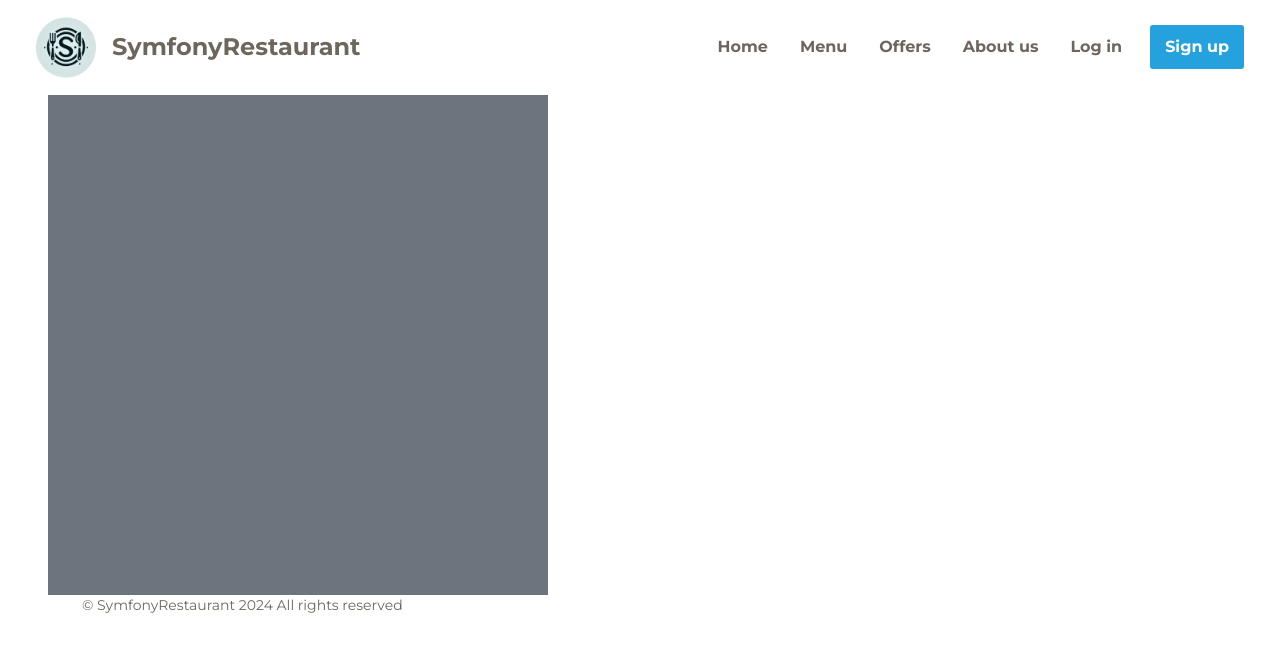
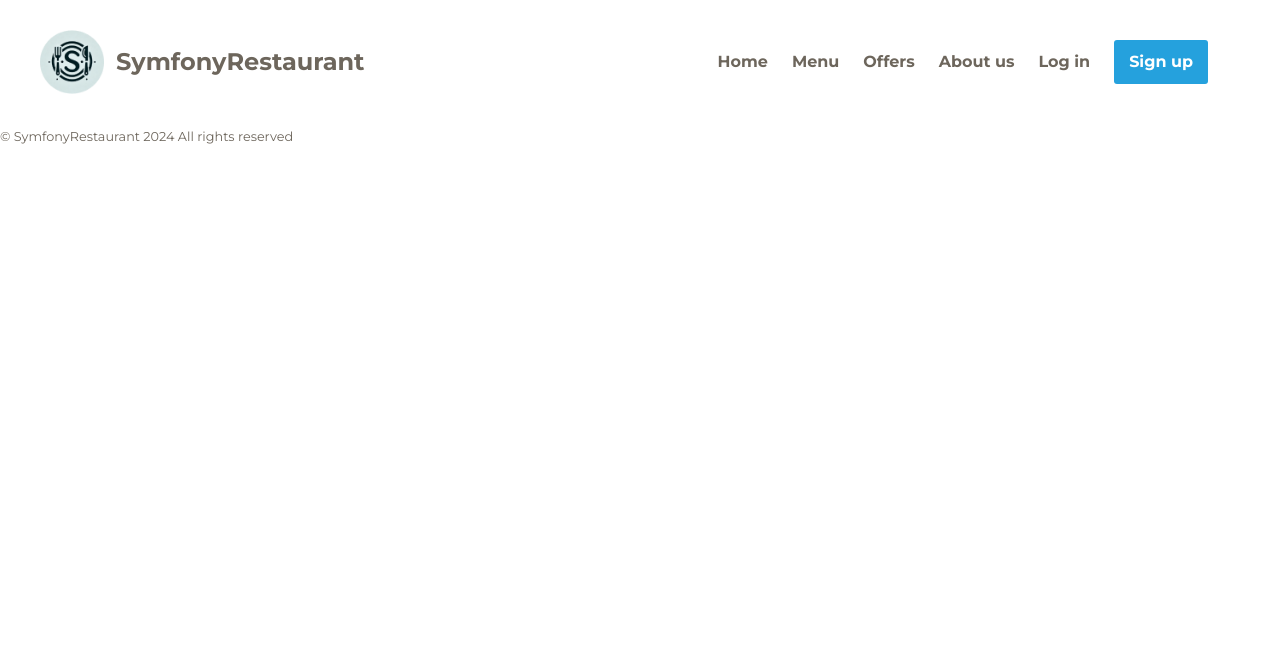
Before and after one commit to oliverdev75/daw2-store, a PHP site: page / in a window 1280 px wide. Shown: the top 652 px of the page. Run offline with PHP 8.4, Linux system fonts and the light colour scheme; some libraries are stand-ins or nearby versions.

Commit message:
Saving to make merge possible

```diff
--- a/app/views/layout/header.php
+++ b/app/views/layout/header.php
@@ -1,33 +1,38 @@
-
-<header class="py-1">
-    <nav class="navbar navbar-expand-lg">
-        <div class="container-fluid">
-            <a class="d-flex gap-3 align-items-center navbar-brand m-0 ms-4 fs-4 fw-bold" href="">
-                <img src="<?= $this->image('logo') ?>" width="60" alt="SymfonyRestaurant logo">
-                SymfonyRestaurant
+<header class="w-full py-5 px-6 lg:px-10">
+    <nav class="w-full">
+        <div class="grid grid-cols-2 grid-flow auto-cols-min justify-around items-center w-full">
+            <a class="flex gap-x-3 items-center w-fit text-lg" href="">
+                <img src="<?= $this->image('logo') ?>" class="w-16 h-16" alt="SymfonyRestaurant logo">
+                <span class="hidden lg:inline text-2xl font-bold">SymfonyRestaurant</span>
             </a>
-            <button class="navbar-toggler" data-bs-toggle="collapse" data-bs-target="#navbarSupportedContent" aria-controls="navbarSupportedContent" aria-expanded="false" aria-label="Toggle navigation">
-                <span class="navbar-toggler-icon"></span>
-            </button>
-            <div class="container justify-content-end collapse navbar-collapse" id="navbarSupportedContent">
-                <ul class="row container row-cols-auto align-items-center justify-content-end navbar-nav">
-                    <li class="nav-item p-3">
-                        <a class="nav-link p-0 fw-bold" href="#">Home</a>
+            <label for="header-nav-toggler-button" class="inline-block lg:hidden justify-self-end w-fit" aria-label="Toggle navigation">
+                <i class="fa-solid fa-bars text-3xl"></i>
+            </label>
+            <input id="header-nav-toggler-button" class="hidden" type="checkbox">
+            <div id="header-nav" class="absolute h-full w-60 top-0 z-50 p-5 bg-white shadow-md lg:static lg:grid lg:justify-end lg:shadow-none lg:h-fit lg:w-full lg:z-auto">
+                <div class="w-full grid place-content-end lg:hidden">
+                    <label for="header-nav-toggler-button" class="text-3xl">
+                        <i class="fa-solid fa-xmark"></i>
+                    </label>
+                </div>
+                <ul class="grid auto-cols-max gap-y-5 lg:grid-flow-col items-center w-fit">
+                    <li class="w-fit px-3">
+                        <a class="font-bold" href="#">Home</a>
                     </li>
-                    <li class="nav-item p-3">
-                        <a class="nav-link p-0 fw-bold" href="#">Menu</a>
+                    <li class="w-fit px-3">
+                        <a class="font-bold" href="#">Menu</a>
                     </li>
-                    <li class="nav-item p-3">
-                        <a class="nav-link p-0 fw-bold" href="#">Offers</a>
+                    <li class="w-fit px-3">
+                        <a class="font-bold" href="#">Offers</a>
                     </li>
-                    <li class="nav-item p-3">
-                        <a class="nav-link p-0 fw-bold" href="#">About us</a>
+                    <li class="w-fit px-3">
+                        <a class="font-bold" href="#">About us</a>
                     </li>
-                    <li class="nav-item p-3">
-                        <a class="nav-link p-0 fw-bold" href="#">Log in</a>
+                    <li class="w-fit px-3">
+                        <a class="font-bold" href="#">Log in</a>
                     </li>
-                    <li class="nav-item">
-                        <a class="nav-link btn btn-primary fw-bold" href="#" role="button">Sign up</a>
+                    <li class="w-fit px-3">
+                        <a class="btn btn-primary font-bold" href="#" role="button">Sign up</a>
                     </li>
                 </ul>
             </div>
--- a/app/views/layout/template.php
+++ b/app/views/layout/template.php
@@ -3,12 +3,12 @@
     <head>
         <meta charset="UTF-8">
         <meta name="viewport" content="width=device-width, initial-scale=1.0">
-        <link href="https://cdn.jsdelivr.net/npm/bootstrap@5.3.3/dist/css/bootstrap.min.css" rel="stylesheet" integrity="sha384-QWTKZyjpPEjISv5WaRU9OFeRpok6YctnYmDr5pNlyT2bRjXh0JMhjY6hW+ALEwIH" crossorigin="anonymous">
         <link rel="preconnect" href="https://fonts.googleapis.com">
         <link rel="preconnect" href="https://fonts.gstatic.com" crossorigin>
         <link href="https://fonts.googleapis.com/css2?family=Montserrat:ital,wght@0,100..900;1,100..900&display=swap" rel="stylesheet">
         <link rel="stylesheet" href="<?= $this->css('root') ?>">
         <link rel="stylesheet" href="<?= $this->css('site') ?>">
+        <link rel="stylesheet" href="<?= $this->css('header') ?>">
         <title><?= $title ?></title>
     </head>
     <body>
@@ -21,12 +21,7 @@
 
         <?php $this->footer() ?>
 
-        <script
-            src="https://cdn.jsdelivr.net/npm/bootstrap@5.3.3/dist/js/bootstrap.bundle.min.js"
-            integrity="sha384-YvpcrYf0tY3lHB60NNkmXc5s9fDVZLESaAA55NDzOxhy9GkcIdslK1eN7N6jIeHz"
-            crossorigin="anonymous"
-        >
-        </script>
+        <script src="https://cdn.tailwindcss.com"></script>
         <script
             src="https://kit.fontawesome.com/fa5d3f8bd9.js"
             crossorigin="anonymous"
--- /dev/null
+++ b/app/views/resources/css/header.css
@@ -0,0 +1,11 @@
+@media (max-width: 1279px) {
+  #header-nav-toggler-button ~ #header-nav {
+    top: 0;
+    right: -100%;
+    transition: .5s ease-out;
+  }
+
+  #header-nav-toggler-button:checked ~ #header-nav {
+    right: 0;
+  }
+}
--- a/app/views/resources/css/site.css
+++ b/app/views/resources/css/site.css
@@ -1,60 +1,68 @@
+* {
+  font-family: "Montserrat", system-ui, -apple-system, BlinkMacSystemFont,
+    "Segoe UI", Roboto, Oxygen, Ubuntu, Cantarell, "Open Sans", "Helvetica Neue",
+    sans-serif;
+  color: var(--font-color);
+}
 
-* {
-    font-family: 'Montserrat', system-ui, -apple-system, BlinkMacSystemFont, 'Segoe UI', Roboto, Oxygen, Ubuntu, Cantarell, 'Open Sans', 'Helvetica Neue', sans-serif;
-    color: var(--font-color) !important;
+html,
+body {
+  width: 100%;
+  overflow: hidden;
 }
 
 .btn,
 .btn:hover {
-    border-radius: 3px !important;
-    padding: 10px 15px !important;
-    color: var(--neutral-base-color) !important;
+  display: block;
+  border-radius: 3px;
+  padding: 10px 15px;
+  color: var(--neutral-base-color);
 }
 
 .btn-primary {
-    background-color: var(--btn-primary-backgroundColor) !important;
+  background-color: var(--btn-primary-backgroundColor);
 }
 
 .btn-secondary {
-    background-color: var(--btn-secondary-backgroundColor) !important;
+  background-color: var(--btn-secondary-backgroundColor);
 }
 
 .btn-tertiary {
-    background-color: var(--btn-tertiary-backgroundColor) !important;
+  background-color: var(--btn-tertiary-backgroundColor);
 }
 
 .btn-primary:hover {
-    background-color: var(--btn-hover-primary-backgroundColor) !important;
+  background-color: var(--btn-hover-primary-backgroundColor);
 }
 
 .btn-secondary:hover {
-    background-color: var(--btn-hover-secondary-backgroundColor) !important;
+  background-color: var(--btn-hover-secondary-backgroundColor);
 }
 
 .btn-tertiary:hover {
-    background-color: var(--btn-hover-tertiary-backgroundColor) !important;
+  background-color: var(--btn-hover-tertiary-backgroundColor);
 }
 
 .btn-primary:active {
-    background-color: var(--btn-active-primary-backgroundColor) !important;
+  background-color: var(--btn-active-primary-backgroundColor);
 }
 
 .btn-secondary:active {
-    background-color: var(--btn-active-secondary-backgroundColor) !important;
+  background-color: var(--btn-active-secondary-backgroundColor);
 }
 
 .btn-tertiary:active {
-    background-color: var(--btn-active-tertiary-backgroundColor) !important;
+  background-color: var(--btn-active-tertiary-backgroundColor);
 }
 
 .btn-primary:disabled {
-    background-color: var(--btn-disabled-primary-backgroundColor) !important;
+  background-color: var(--btn-disabled-primary-backgroundColor);
 }
 
 .btn-secondary:disabled {
-    background-color: var(--btn-disabled-secondary-backgroundColor) !important;
+  background-color: var(--btn-disabled-secondary-backgroundColor);
 }
 
 .btn-tertiary:disabled {
-    background-color: var(--btn-disabled-tertiary-backgroundColor) !important;
+  background-color: var(--btn-disabled-tertiary-backgroundColor);
 }
--- a/app/views/site/index.php
+++ b/app/views/site/index.php
@@ -1 +1 @@
-<div class="ms-5 bg-secondary" style="width: 500px; height: 500px"></div>
+<div class="w-full h-full bg-sky-500"></div>
```
Also changed, not shown: app/views/layout/header.old.php (added, +36 -0 lines).
